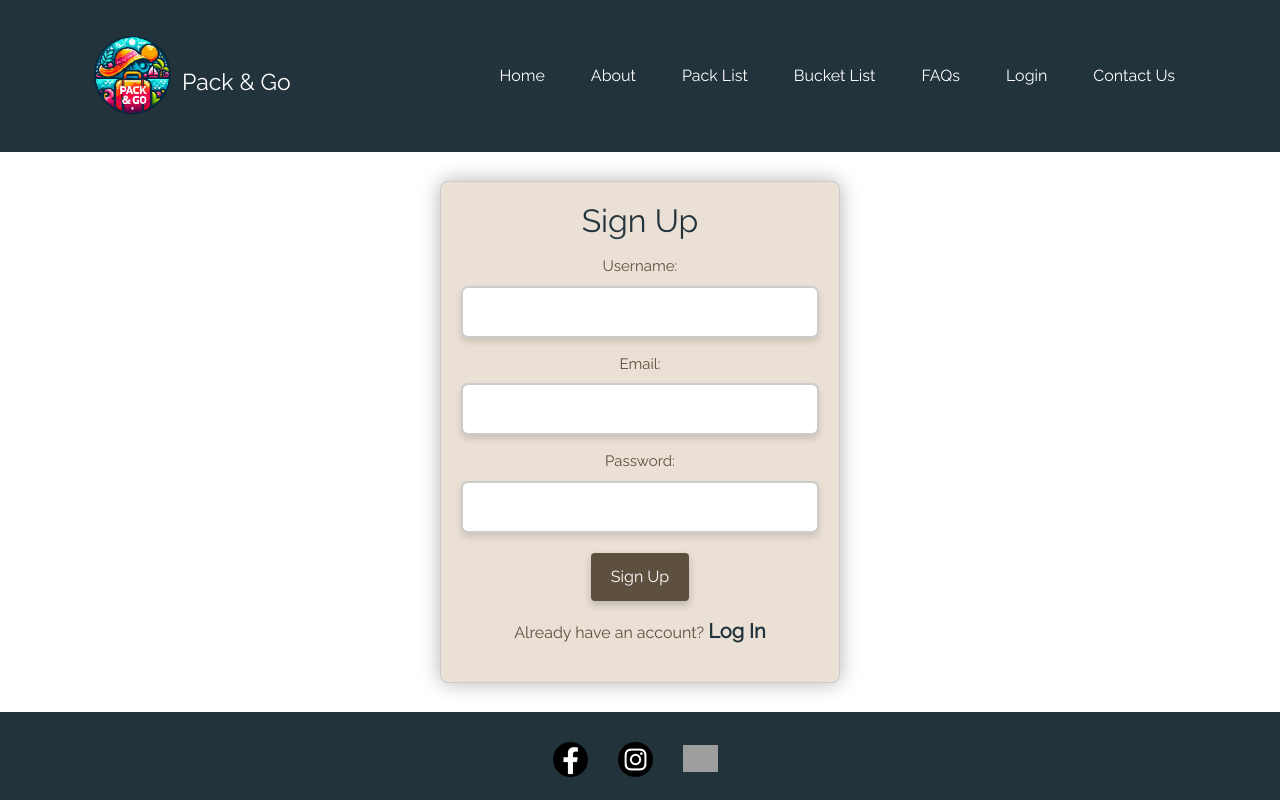
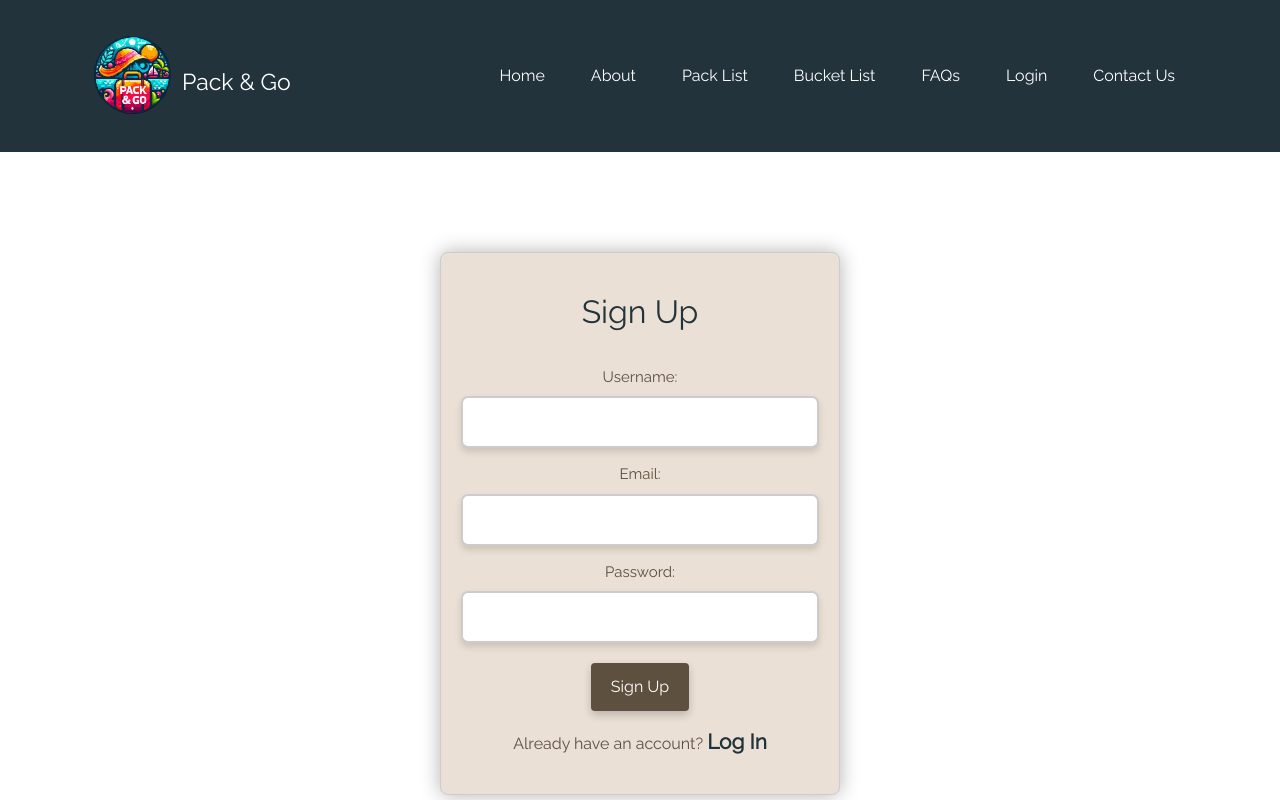
Before and after one commit to movi1/TravelBucketList, a React (Create React App) app in the folder frontend/: page /signup in a window 1280 px wide. Shown: the top 800 px of the page. Built offline with nearby package versions, Linux system fonts and the light colour scheme; no server answers; grey boxes are pictures that could not be loaded; a web font is replaced by a local one.

Commit message:
adjusted signup.css for overlap issue and added comments

```diff
--- a/frontend/src/components/login/signup.css
+++ b/frontend/src/components/login/signup.css
@@ -1,21 +1,24 @@
+/* General styling for the entire body of the document */
 body {
   font-family: "Raleway", sans-serif;
 }
 
+/* Styling for the container of the sign-up form */
 .signup-container {
   display: flex;
   align-items: center;
   justify-content: center;
-  height: 70vh;
+  margin: 50px auto;
 }
 
-h2 {
-  color: #22333b;
-}
+/* Heading styles */
+h2,
 h3 {
   color: #22333b;
+  padding: 20px 0;
 }
 
+/* Styling for the sign-up form */
 .signup-form {
   width: 400px; /* Set a fixed width for the form */
   margin: 50px auto; /* Center the form horizontally with top and bottom margins */
@@ -27,14 +30,14 @@ h3 {
   background-color: #eae0d5;
 }
 
-label {
+.signup-form label {
   display: block;
   margin-top: 15px;
   font-size: 15px;
   color: #5e503f;
 }
 
-input {
+.signup-form input {
   width: 100%;
   padding: 12px;
   margin-top: 8px;
@@ -43,14 +46,16 @@ input {
   font-size: 16px;
   background-color: #ffffff;
   color: #22333b;
+  text-align: center;
   transition: border-color 0.3s ease;
 }
 
-input:focus {
+.signup-form input:focus {
   border-color: #22333b;
 }
 
-button.signup-btn {
+/* Styling for the sign-up button */
+.signup-form button.signup-btn {
   background-color: #5e503f;
   color: #ffffff;
   padding: 12px 20px;
@@ -63,17 +68,18 @@ button.signup-btn {
   box-shadow: 0 4px 8px rgba(0, 0, 0, 0.2); /* Adjusted shadow */
 }
 
-button.signup-btn:hover {
+.signup-form button.signup-btn:hover {
   background-color: #22333b;
   box-shadow: 0 6px 10px rgba(0, 0, 0, 0.3);
 }
 
-.error-message p {
+/* Error message styles */
+.signup-form .error-message p {
   color: #d9534f;
   margin-top: 15px;
-
 }
 
+/* Home button after Sign Up */
 .signup-navigate-btn {
   background-color: #5e503f;
   color: #ffffff;
@@ -86,27 +92,31 @@ button.signup-btn:hover {
   transition: background-color 0.3s ease, box-shadow 0.3s ease; /* Added box-shadow to the transition */
   box-shadow: 0 4px 8px rgba(0, 0, 0, 0.2);
 }
+
 .signup-navigate-btn:hover {
   background-color: #22333b;
 }
 
-p {
+/* text styles within form */
+.signup-form p {
   color: #5e503f;
   margin-top: 15px;
 }
 
-a {
+/* Log In Link */
+.signup-container a {
   color: #22333b;
   text-decoration: none;
   font-weight: bold;
-  font-size: 20px;
+  font-size: 1.3em;
   transition: color 0.3s ease; /* Add a transition for color change */
 }
 
-a:hover {
+.signup-container a:hover {
   box-shadow: 0 4px 6px rgba(94, 80, 63, 0.3); /* Add a subtle box shadow on hover */
 }
 
+/* Welcome Message after sign Up */
 .signup-welcome-message {
   margin-top: 20px;
   padding: 20px;
@@ -115,21 +125,15 @@ a:hover {
   box-shadow: 0 0 10px rgba(0, 0, 0.2, 0.3);
   text-align: center;
 }
-.signup-welcome-message  p {
+.signup-welcome-message p {
   color: #22333b; /* Charcoal color */
   font-size: 18px;
   margin-bottom: 10px;
 }
 
-
-
-.signup-container a:hover {
-  box-shadow: 0 4px 6px rgba(94, 80, 63, 0.3);
-}
-
-
+/* Home Button after Sign Up*/
 .go-another-page-btn {
-    background-color: #22333B; /* Dark Khaki color */
+  background-color: #22333b; /* Dark Khaki color */
   color: #ffffff; /* White color */
   padding: 10px 20px;
   border: none;
@@ -138,7 +142,8 @@ a:hover {
   font-size: 16px;
   margin-top: 20px;
   transition: background-color 0.3s ease, box-shadow 0.3s ease;
-    box-shadow: 0 4px 8px rgba(0, 0, 0, 0.2);}
+  box-shadow: 0 4px 8px rgba(0, 0, 0, 0.2);
+}
 
 .go-another-page-btn:hover {
   background-color: #5e503f;
```
Lines whose indentation alone changed are shown as unchanged.
